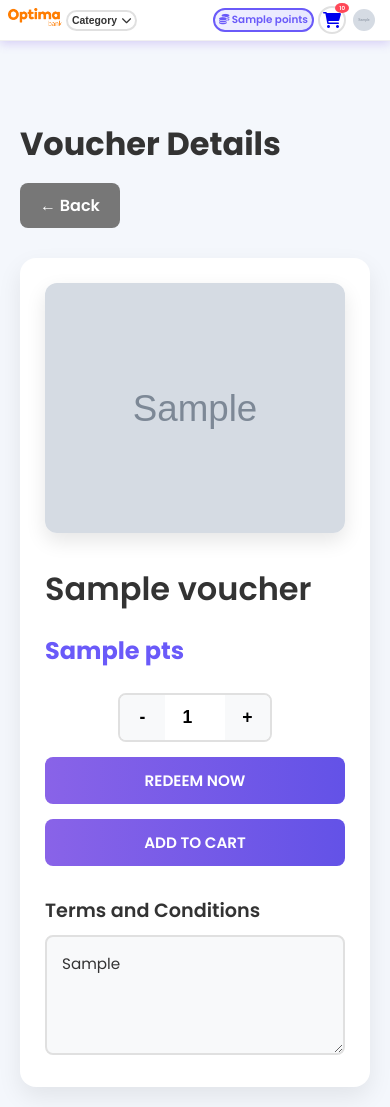
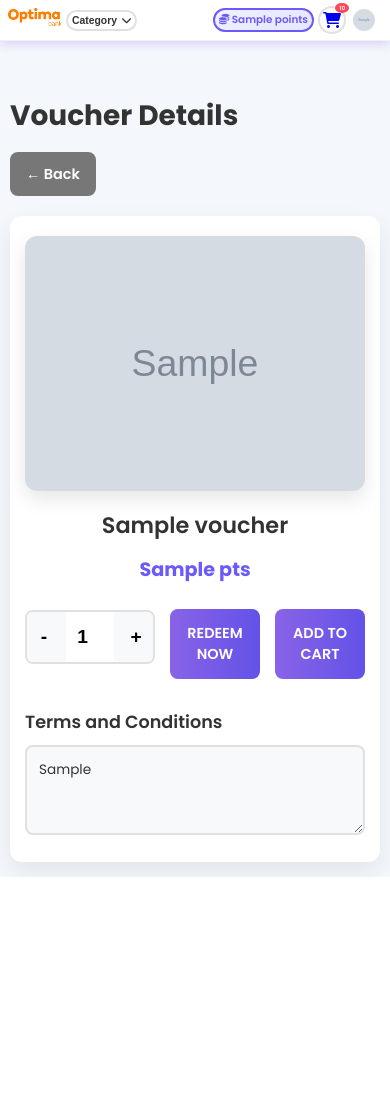
Before and after one commit to khaliszz/VoucherSystem, a PHP site: page /voucher_details.php?id=1 in a window 390 px wide. After the commit the page ends 877 px from the top, so only its background shows below. Run offline with PHP 8.4, Linux system fonts and the light colour scheme; the visitor is signed in with stand-in values (Sample User, id 1); tables that the repository leaves empty or names only in its code hold one stand-in row (values such as "Sample post"); grey boxes marked "Sample" are stand-in pictures; data that the repository does not hold is empty.

Commit message:
voucher detail mobile

```diff
--- a/voucher_details.php
+++ b/voucher_details.php
@@ -513,7 +513,24 @@ if (!$voucher) {
             transform: translateY(-2px);
         }
 
-        /* Mobile Responsiveness */
+/* Enhanced Mobile Responsiveness - Replace existing media queries */
+
+/* Enhanced Mobile Responsiveness - Replace existing media queries */
+
+/* Tablet and smaller desktop */
+@media (max-width: 1024px) {
+    .voucher-container {
+        gap: 30px;
+        padding: 30px;
+    }
+
+    .voucher-left img {
+        width: 300px;
+        height: 220px;
+    }
+}
+
+/* Tablet */
 @media (max-width: 768px) {
     header {
         padding: 12px 20px;
@@ -528,13 +545,14 @@ if (!$voucher) {
     }
 
     main {
-                padding: 20px;
+        padding: 20px 15px;
     }
 
     .page-header {
         flex-direction: column;
         align-items: flex-start;
         gap: 15px;
+        margin-bottom: 20px;
     }
 
     .page-header h1 {
@@ -543,42 +561,370 @@ if (!$voucher) {
 
     .voucher-container {
         flex-direction: column;
-                padding: 25px;
+        padding: 25px 20px;
         gap: 25px;
+    }
+
+    .voucher-left {
+        display: flex;
+        justify-content: center;
     }
 
     .voucher-left img {
         width: 100%;
-                max-width: 350px;
+        max-width: 400px;
+        height: auto;
+    }
+
+    .voucher-right h2 {
+        font-size: 1.6rem;
+        text-align: center;
+        margin-bottom: 15px;
+    }
+
+    .points-display {
+        text-align: center;
+        font-size: 1.3rem;
+        margin-bottom: 20px;
+    }
+
+    /* Better button layout for tablets */
+    .voucher-actions {
+        justify-content: center;
+        gap: 15px;
+        flex-wrap: wrap;
+    }
+
+    .quantity-selector {
+        flex-basis: 100%;
+        display: flex;
+        justify-content: center;
+        margin-bottom: 10px;
+        max-width: 140px;
+        margin-left: auto;
+        margin-right: auto;
+    }
+
+    .quantity-button {
+        padding: 12px 10px;
+        min-width: 35px;
+        font-size: 1.1rem;
+    }
+
+    .quantity-input {
+        width: 45px;
+        padding: 12px 8px;
+        font-size: 1.1rem;
+    }
+
+    .action-button {
+        flex: 1;
+        max-width: 160px;
+        padding: 12px 18px;
+        font-size: 0.95rem;
+    }
+
+    .warning-message {
+        top: 100px;
+        width: 90%;
+        min-width: unset;
+        left: 5%;
+        transform: none;
+        font-size: 0.9rem;
+    }
+
+    .popup-modal {
+        width: 85%;
+        padding: 25px;
+    }
+
+    .terms-section {
+        margin-top: 25px;
+    }
+
+    .terms-textarea {
+        min-height: 100px;
+        font-size: 0.9rem;
+    }
+}
+
+/* Mobile - Large (iPhone Plus, etc.) */
+@media (max-width: 480px) {
+    body {
+        padding-top: 80px;
+    }
+
+    header {
+        padding: 10px 15px;
+    }
+
+    nav {
+        gap: 15px;
+    }
+
+    nav a {
+        font-size: 0.85rem;
+    }
+
+    main {
+        padding: 15px 10px;
+    }
+
+    .page-header h1 {
+        font-size: 1.75rem;
+    }
+
+    .back-btn {
+        padding: 8px 16px;
+        font-size: 0.9rem;
+    }
+
+    .voucher-container {
+        padding: 20px 15px;
+        gap: 20px;
+        border-radius: 12px;
+    }
+
+    .voucher-right h2 {
+        font-size: 1.4rem;
+        line-height: 1.3;
+    }
+
+    .points-display {
+        font-size: 1.2rem;
+        margin-bottom: 25px;
+    }
+
+    /* Enhanced mobile button spacing and sizing */
+    .voucher-actions {
+        gap: 15px;
+        justify-content: center;
+        flex-wrap: wrap;
+    }
+
+    .quantity-selector {
+        flex-basis: 100%;
+        display: flex;
+        justify-content: center;
+        margin-bottom: 15px;
+        max-width: 130px;
+        margin-left: auto;
+        margin-right: auto;
+    }
+
+    .quantity-button {
+        padding: 14px 12px;
+        min-width: 38px;
+        font-size: 1.2rem;
+    }
+
+    .quantity-input {
+        width: 48px;
+        padding: 14px 8px;
+        font-size: 1.2rem;
+    }
+
+    .action-button {
+        flex: 1;
+        max-width: 140px;
+        padding: 14px 16px;
+        font-size: 0.9rem;
+        font-weight: 600;
+    }
+
+    .terms-section {
+        margin-top: 30px;
+    }
+
+    .terms-section h3 {
+        font-size: 1.1rem;
+    }
+
+    .terms-textarea {
+        padding: 12px;
+        min-height: 90px;
+        font-size: 0.85rem;
+    }
+
+    .warning-message {
+        top: 90px;
+        width: 95%;
+        left: 2.5%;
+        padding: 10px 15px;
+        font-size: 0.85rem;
+    }
+
+    .popup-modal {
+        width: 95%;
+        padding: 20px 15px;
+        margin: 10px;
+    }
+
+    .popup-title {
+        font-size: 1.5rem;
+    }
+
+    .popup-description {
+        font-size: 1rem;
+    }
+
+    .popup-buttons {
+        flex-direction: column;
+        gap: 12px;
+    }
+
+    .popup-btn {
+        width: 100%;
+        padding: 14px 20px;
+    }
+}
+
+/* Mobile - Small (iPhone SE, etc.) */
+@media (max-width: 375px) {
+    .page-header h1 {
+        font-size: 1.5rem;
+    }
+
+    .voucher-container {
+        padding: 15px 12px;
+    }
+
+    .voucher-right h2 {
+        font-size: 1.3rem;
+    }
+
+    .points-display {
+        font-size: 1.1rem;
+    }
+
+    /* Even more spacing for very small screens */
+    .voucher-actions {
+        gap: 12px;
+        justify-content: center;
+    }
+
+    .quantity-selector {
+        flex-basis: 100%;
+        display: flex;
+        justify-content: center;
+        margin-bottom: 12px;
+        max-width: 120px;
+        margin-left: auto;
+        margin-right: auto;
+    }
+
+    .action-button {
+        flex: 1;
+        max-width: 130px;
+        padding: 12px 14px;
+        font-size: 0.85rem;
+    }
+
+    .quantity-button {
+        padding: 16px 14px;
+        min-width: 36px;
+    }
+
+    .quantity-input {
+        width: 45px;
+        padding: 16px 8px;
+    }
+
+    .warning-message {
+        font-size: 0.8rem;
+        padding: 8px 12px;
+    }
+
+    .popup-modal {
+        padding: 18px 12px;
+    }
+
+    .popup-title {
+        font-size: 1.3rem;
+    }
+
+    .popup-description {
+        font-size: 0.95rem;
+    }
+}
+
+/* Landscape mobile optimization */
+@media (max-width: 768px) and (orientation: landscape) {
+    body {
+        padding-top: 70px;
+    }
+
+    .voucher-container {
+        flex-direction: row;
+        align-items: flex-start;
+    }
+
+    .voucher-left {
+        flex-shrink: 0;
+    }
+
+    .voucher-left img {
+        width: 250px;
+        height: 180px;
     }
 
     .voucher-actions {
+        flex-direction: row;
+        flex-wrap: wrap;
+        gap: 12px;
         justify-content: center;
     }
 
-            .action-button {
-                min-width: 120px;
+    .quantity-selector {
+        flex-basis: 100%;
+        display: flex;
+        justify-content: center;
+        margin-bottom: 8px;
+        max-width: 130px;
+        margin-left: auto;
+        margin-right: auto;
     }
 
-            .warning-message {
-                top: 120px;
-                width: 90%;
-                min-width: unset;
+    .action-button {
+        flex: 1;
+        max-width: 120px;
+        min-width: 110px;
     }
 }
 
-        @media (max-width: 480px) {
-            .voucher-actions {
-                flex-direction: column;
-                align-items: stretch;
+/* Ensure touch targets meet accessibility guidelines (44px minimum) */
+@media (max-width: 768px) {
+    .quantity-button,
+    .action-button,
+    .back-btn,
+    .popup-btn {
+        min-height: 44px;
+        min-width: 44px;
     }
 
-            .quantity-selector {
-                align-self: center;
+    /* Improve button contrast for better accessibility */
+    .action-button:focus,
+    .quantity-button:focus {
+        outline: 3px solid #6a5af9;
+        outline-offset: 2px;
+    }
 }
 
-            .action-button {
-                width: 100%;
+/* Fix for very wide but short screens */
+@media (max-width: 768px) and (max-height: 500px) {
+    .voucher-container {
+        flex-direction: row;
+        padding: 20px;
+    }
+
+    .voucher-left img {
+        width: 200px;
+        height: 150px;
+    }
+
+    .voucher-actions {
+        flex-direction: row;
+        gap: 10px;
     }
 }
     </style>
```
Lines whose indentation alone changed are shown as unchanged.
